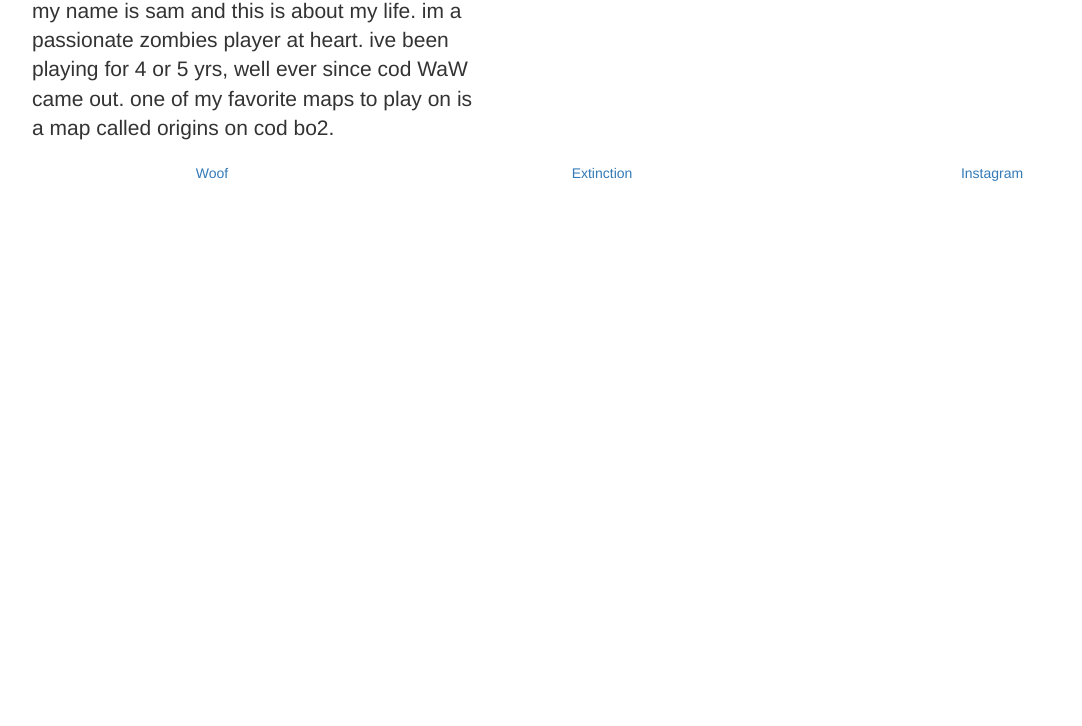
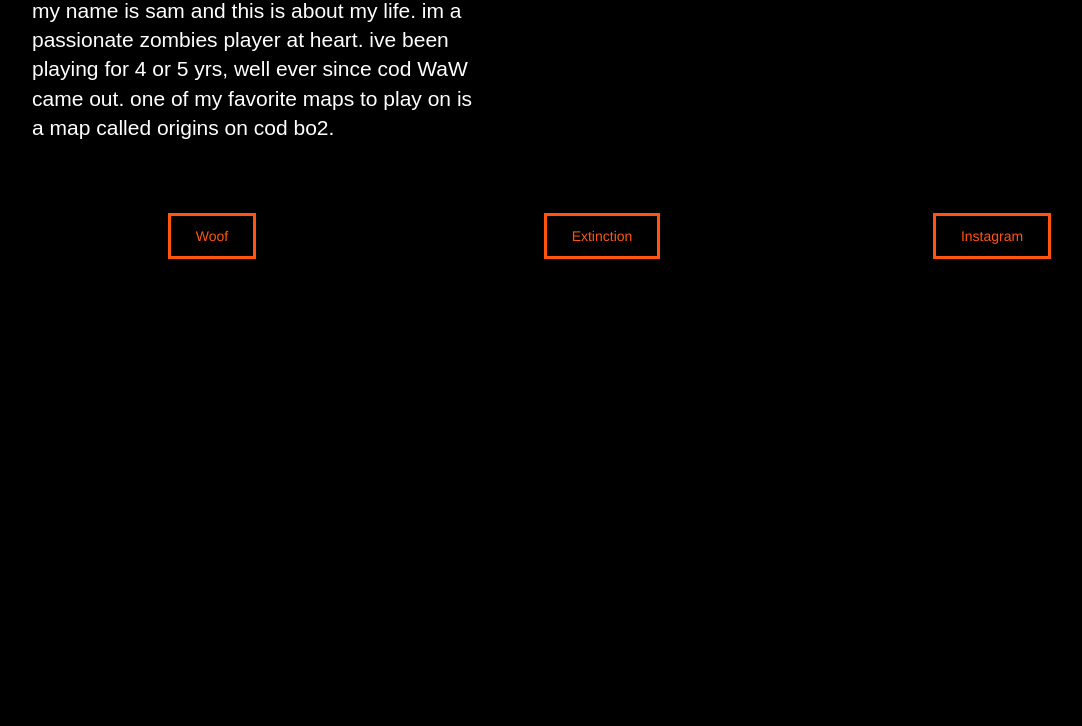
Before and after one commit to frastacks4/portfolio, a plain HTML site: page index.html in a window 1280 px wide. Shown: the part 74-800 px from the top of the page, without its empty margins (38-1120 px from the left). Drawn offline with nearby package versions, Linux system fonts and the light colour scheme; a script that the page names is missing; a web font is replaced by a local one.

Commit message:
Add files via upload

```diff
--- a/css/main.css
+++ b/css/main.css
@@ -1 +1,41 @@
-it doesnt matter
+@font-face {
+    font-family: 'Exo regular';
+    src: url('fonts/exo-regular-webfont.woff2') format('woff2');
+    font-weight: normal;
+    font-style: normal;
+}
+
+p{
+	font-family: 'Exo regular', sans-serif;
+}
+
+body {
+	background-color: #000;
+}
+h1, p {
+	color: #fff;
+}
+
+.links-wrap {
+	margin-top: 50px;
+}
+
+.links-wrap a {
+	color: #FF5511;
+}
+
+.links-wrap a:hover {
+	color: #fff;
+	text-decoration: none;
+}
+
+.button {
+	display: inline-block;
+	border: 3px solid #FF5511;
+	padding: 10px 25px;
+}
+
+.button:hover {
+	background-color: #FF5511;
+	color: #fff;
+}
```
